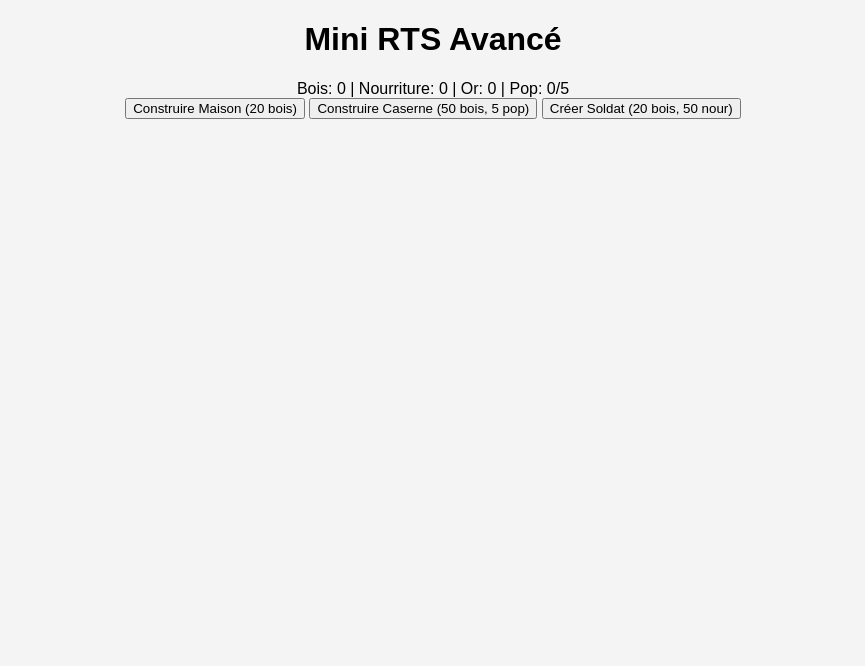
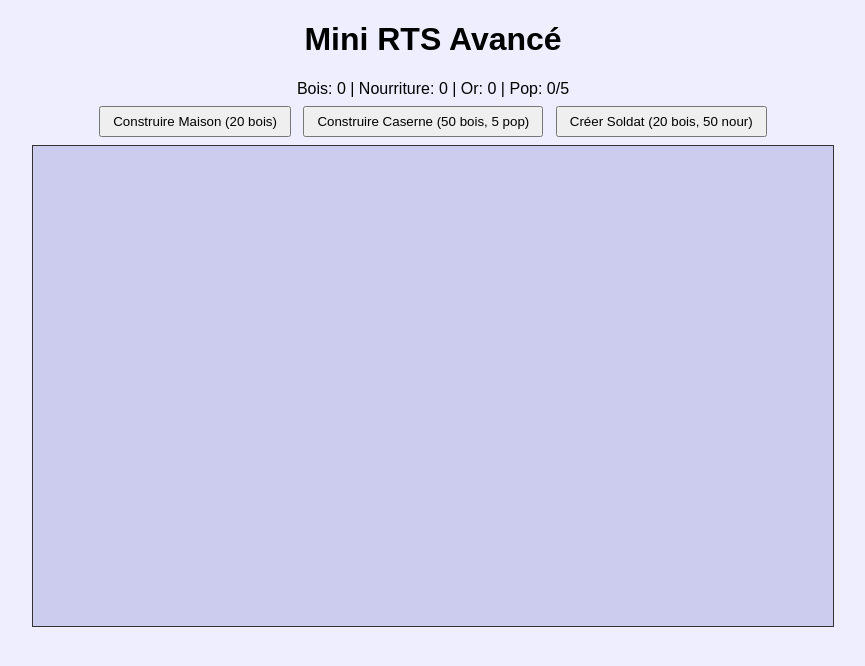
Before and after one commit to Dragale/Empires, a plain HTML site: page index.html in a window 1280 px wide. Shown: the whole page, without its empty margins (207-1072 px from the left). Drawn offline with Linux system fonts and the light colour scheme; a script that the page names is missing.

Commit message:
style.css

```diff
--- a/style.css
+++ b/style.css
@@ -1,9 +1,17 @@
 body {
   font-family: sans-serif;
   text-align: center;
-  background: #f4f4f4;
+  background: #eef;
 }
-#gameCanvas {
+#ui, #buttons {
+  margin-bottom: 8px;
+}
+button {
+  margin: 0 4px;
+  padding: 6px 12px;
+}
+canvas {
   border: 1px solid #333;
-  background-color: #aaddaa;
+  cursor: pointer;
+  background: #cce;
 }
```
